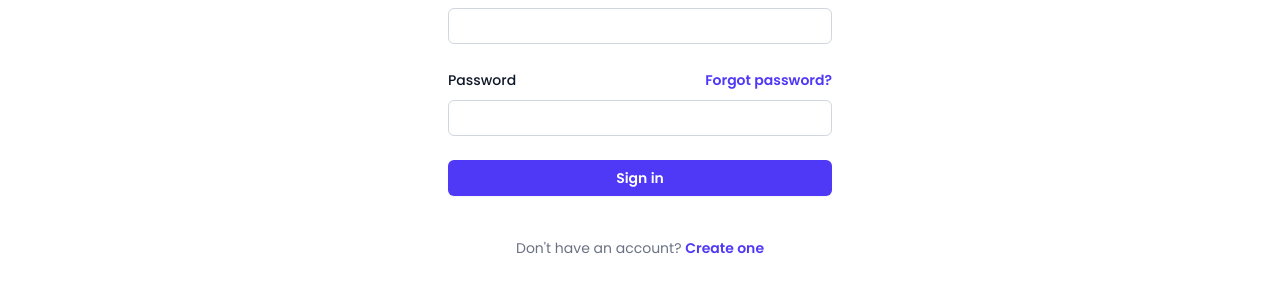
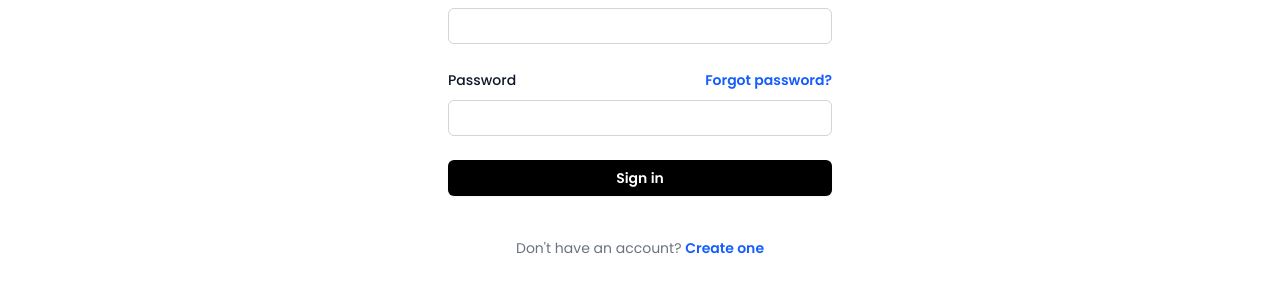
Before and after one commit to Nel-tech/PhotoSnap, a Next.js app in the folder snap/client/: page /login in a window 1280 px wide. Shown: the part 256-564 px from the top of the page. Built offline with nearby package versions, Linux system fonts and the light colour scheme; no server answers.

Commit message:
Update styles in HeroSection, SignIn, and Signup components for improved UI consistency; change button colors to black and update link colors to blue for better visibility.

```diff
--- a/snap/client/src/app/landing/HeroSection.tsx
+++ b/snap/client/src/app/landing/HeroSection.tsx
@@ -34,7 +34,7 @@ function HeroSection() {
   md:top-[8rem]
   md:bg-gradient-to-b
 
-  lg:h-[15rem]
+  lg:h-[17rem]
   lg:w-[0.3rem]
   lg:rotate-180
   lg:top-[12rem]
--- a/snap/client/src/app/login/SignIn.tsx
+++ b/snap/client/src/app/login/SignIn.tsx
@@ -97,7 +97,7 @@ export default function SignIn() {
                                     Password
                                 </label>
                                 <div className="text-sm">
-                                    <Link href="/request-reset" className="font-semibold text-indigo-600 hover:text-indigo-500">
+                                    <Link href="/request-reset" className="font-semibold text-blue-600 hover:text-blue-500">
                                         Forgot password?
                                     </Link>
                                 </div>
@@ -117,7 +117,7 @@ export default function SignIn() {
                         <div>
                             <button
                                 type="submit"
-                                className="flex w-full justify-center rounded-md cursor-pointer bg-indigo-600 px-3 py-1.5 text-sm/6 font-semibold text-white shadow-xs hover:bg-indigo-500 focus-visible:outline-2 focus-visible:outline-offset-2 focus-visible:outline-indigo-600 disabled:opacity-50"
+                                className="flex w-full justify-center rounded-md cursor-pointer bg-black px-3 py-1.5 text-sm/6 font-semibold text-white shadow-xs  transition-all duration-300 hover:scale-105 focus-visible:outline-2 focus-visible:outline-offset-2 focus-visible:outline-indigo-600 disabled:opacity-50"
                                 disabled={isSubmitting}
                             >
                                 {isSubmitting ? 'Signing in...' : 'Sign in'}
@@ -127,7 +127,7 @@ export default function SignIn() {
 
                     <p className="mt-10 text-center text-sm/6 text-gray-500">
                         Don&#39;t have an account?{' '}
-                        <Link href={signupUrl} className="font-semibold text-indigo-600 hover:text-indigo-500">
+                        <Link href={signupUrl} className="font-semibold text-blue-600 hover:text-blue-500">
                             Create one
                         </Link>
                     </p>
--- a/snap/client/src/app/signup/Signup.tsx
+++ b/snap/client/src/app/signup/Signup.tsx
@@ -245,7 +245,7 @@ export default function SignUpPage() {
                         <div>
                             <button
                                 type="submit"
-                                className="flex w-full justify-center rounded-md cursor-pointer bg-indigo-600 px-3 py-1.5 text-sm/6 font-semibold text-white shadow-xs hover:bg-indigo-500 focus-visible:outline-2 focus-visible:outline-offset-2 focus-visible:outline-indigo-600 disabled:opacity-50"
+                                className="flex w-full justify-center rounded-md cursor-pointer bg-black px-3 py-1.5 text-sm/6 font-semibold text-white shadow-xs  transition-all duration-300 hover:scale-105 focus-visible:outline-2 focus-visible:outline-offset-2 focus-visible:outline-indigo-600 disabled:opacity-50"
                                 disabled={isSubmitting}
                             >
                                 {isSubmitting ? 'Creating...' : 'Create Account'}
@@ -257,7 +257,7 @@ export default function SignUpPage() {
 
                     <p className="mt-10 text-center text-sm/6 text-gray-500">
                         Already have an account?{" "}
-                        <Link href={loginUrl} className="font-semibold text-indigo-600 hover:text-indigo-500">
+                        <Link href={loginUrl} className="font-semibold text-blue-600 hover:text-blue-500">
                             Log in here
                         </Link>
                     </p>
```
